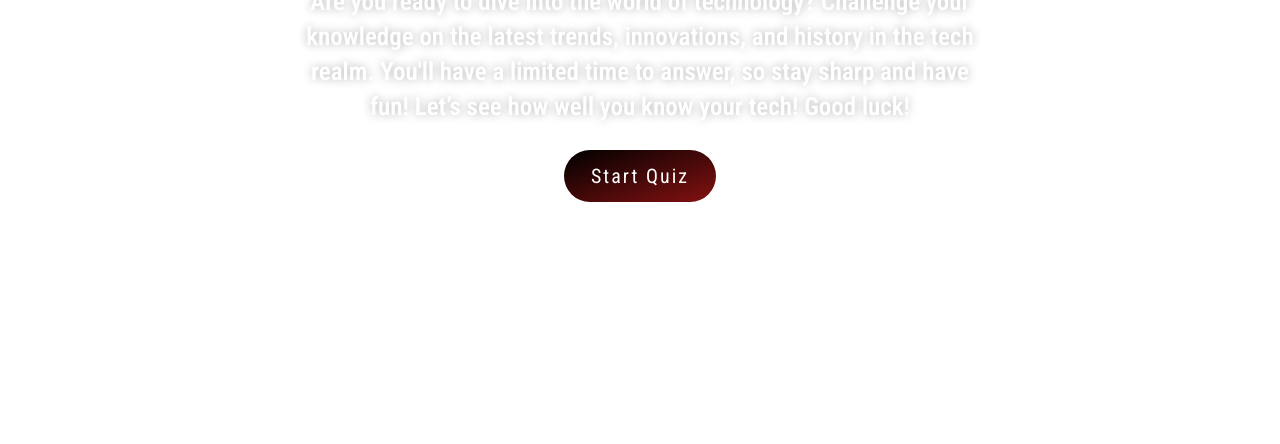
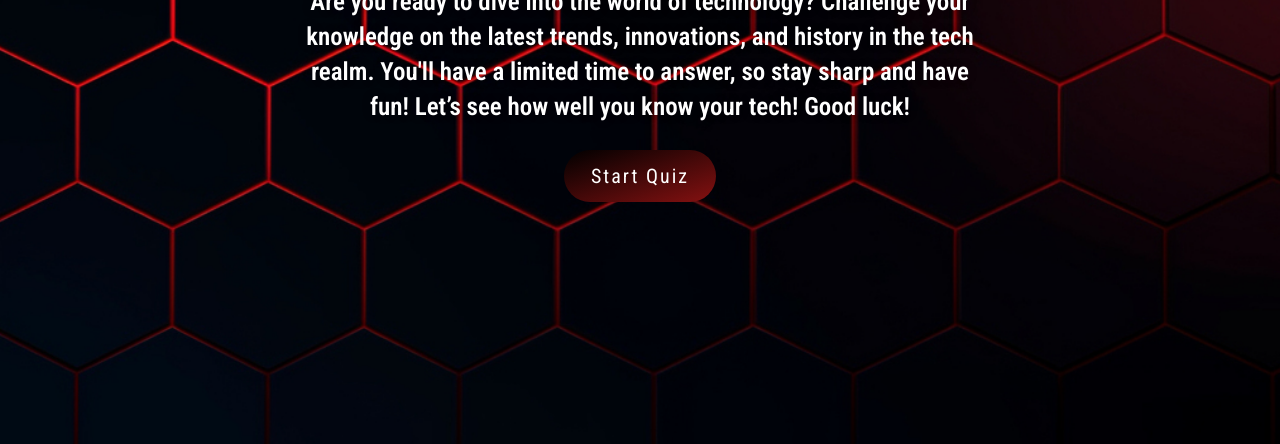
Before and after one commit to Wasif3009/Wasifs---quizSite, a plain HTML site: page index.html in a window 1280 px wide. Shown: the part 356-800 px from the top of the page. Drawn offline with nearby package versions, Linux system fonts and the light colour scheme.

Commit message:
commited

```diff
--- a/style.css
+++ b/style.css
@@ -46,10 +46,7 @@ body {
   border-bottom: 3px solid #851111;
 }
 .main {
-  background: url(vecteezy_red-hexagon-on-a-black-background-technological-hexagonal_32521100\\(
-        2\
-      ).jpg)
-    no-repeat;
+  background: url(background-img.jpg) no-repeat;
   min-height: 100vh;
   background-size: cover;
   background-position: center;
```
Also changed, not shown: background-img.jpg (renamed from vecteezy_red-hexagon-on-a-black-background-technological-hexagonal_32521100 (2).jpg).
